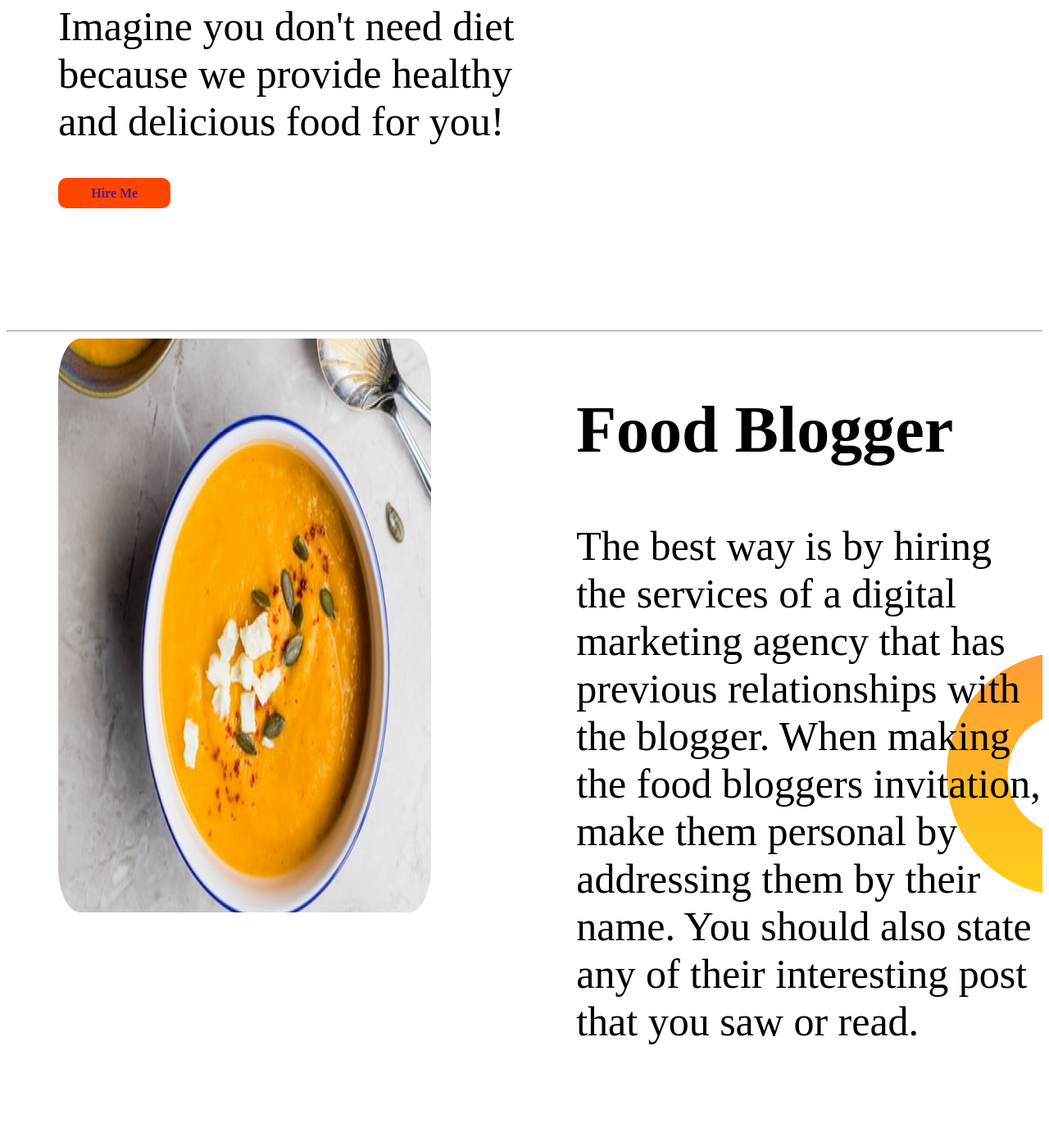
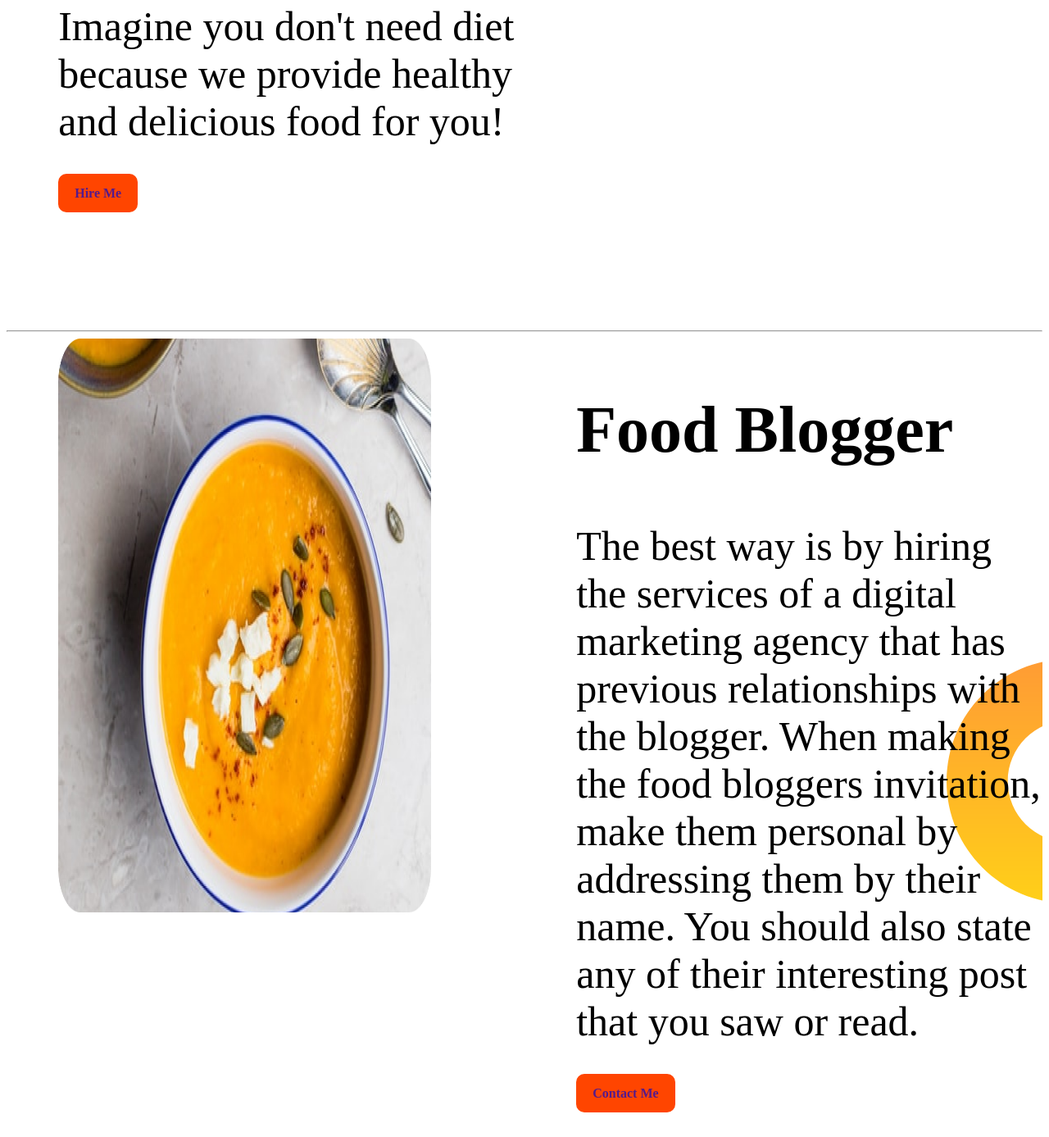
Before and after one commit to shoyeba2022/food-portfolio, a plain HTML site: page index.html in a window 1280 px wide. Shown: the part 593-1980 px from the top of the page at 82% size. Drawn offline with Linux system fonts and the light colour scheme.

Commit message:
you added

```diff
--- a/index.html
+++ b/index.html
@@ -31,6 +31,7 @@
             <p>The best way is by hiring the services of a digital marketing agency that has previous relationships with
                 the blogger. When making the food bloggers invitation, make them personal by addressing them by their
                 name. You should also state any of their interesting post that you saw or read.</p>
+            <a class="link-button" target="-blank" href="">Contact Me</a>
         </div>
     </section>
     <hr>
@@ -42,6 +43,9 @@
             assimilated by the organism's cells to provide energy, maintain life, or stimulate growth.</p>
     </section>
     <hr>
+    <section>
+
+    </section>
 
 
 
--- a/style.css
+++ b/style.css
@@ -26,9 +26,14 @@ p{
 .link-button{
     text-decoration: none;
     background-color: orangered;
-    padding: 10px 40px;
+    padding-left: 20px ;
+    padding-right: 20px;
+    padding-top: 15px;
+    padding-bottom: 15px;
+
     font-weight: 700;
     border-radius: 10px;
+
 }
 .section-two{
     display: flex;
@@ -36,7 +41,5 @@ p{
     background-position: right;
     background-image: url(dream-bg.png);
     background-repeat: no-repeat;
-
     padding-bottom: 150px;
-
 }
```
